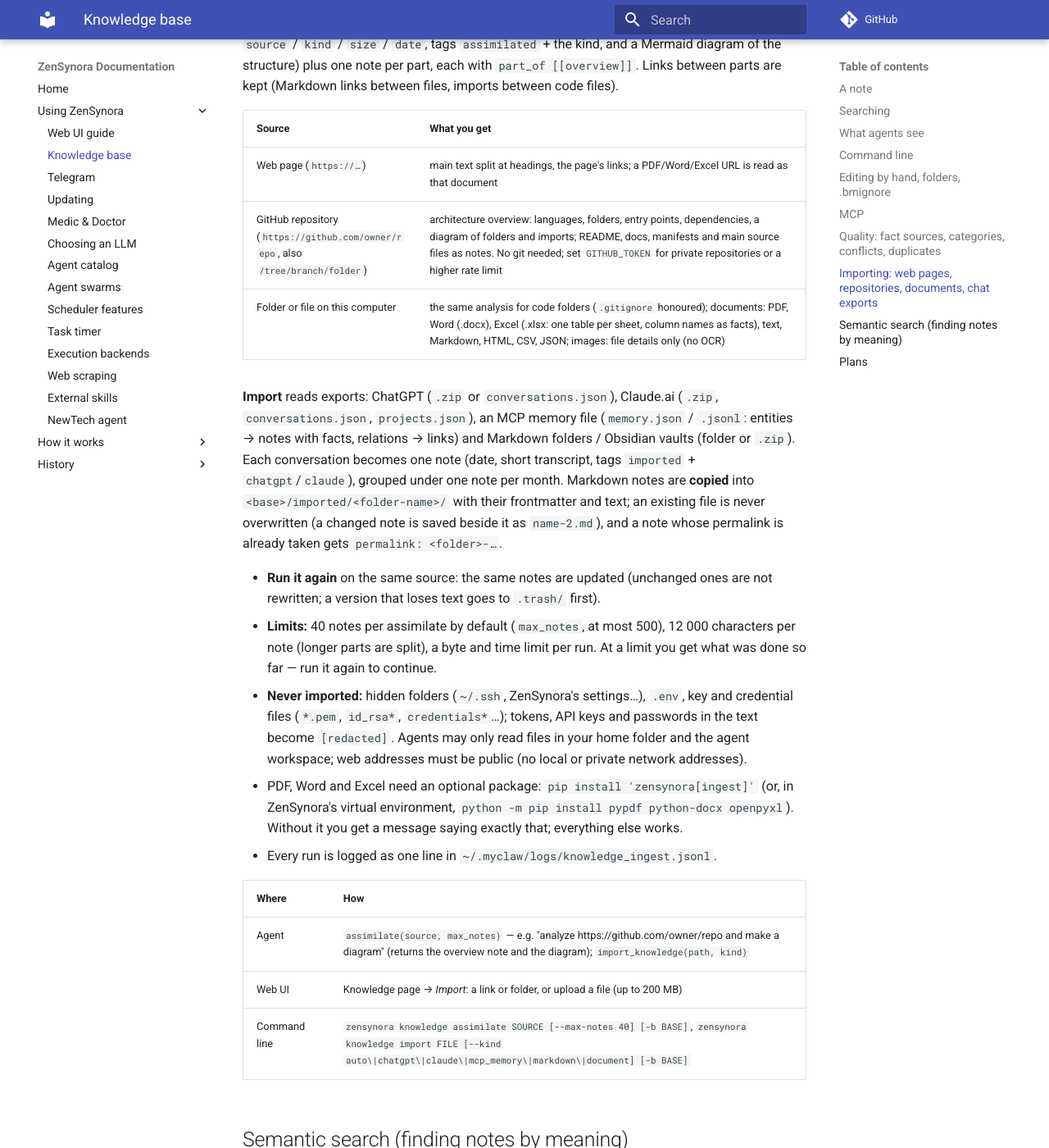
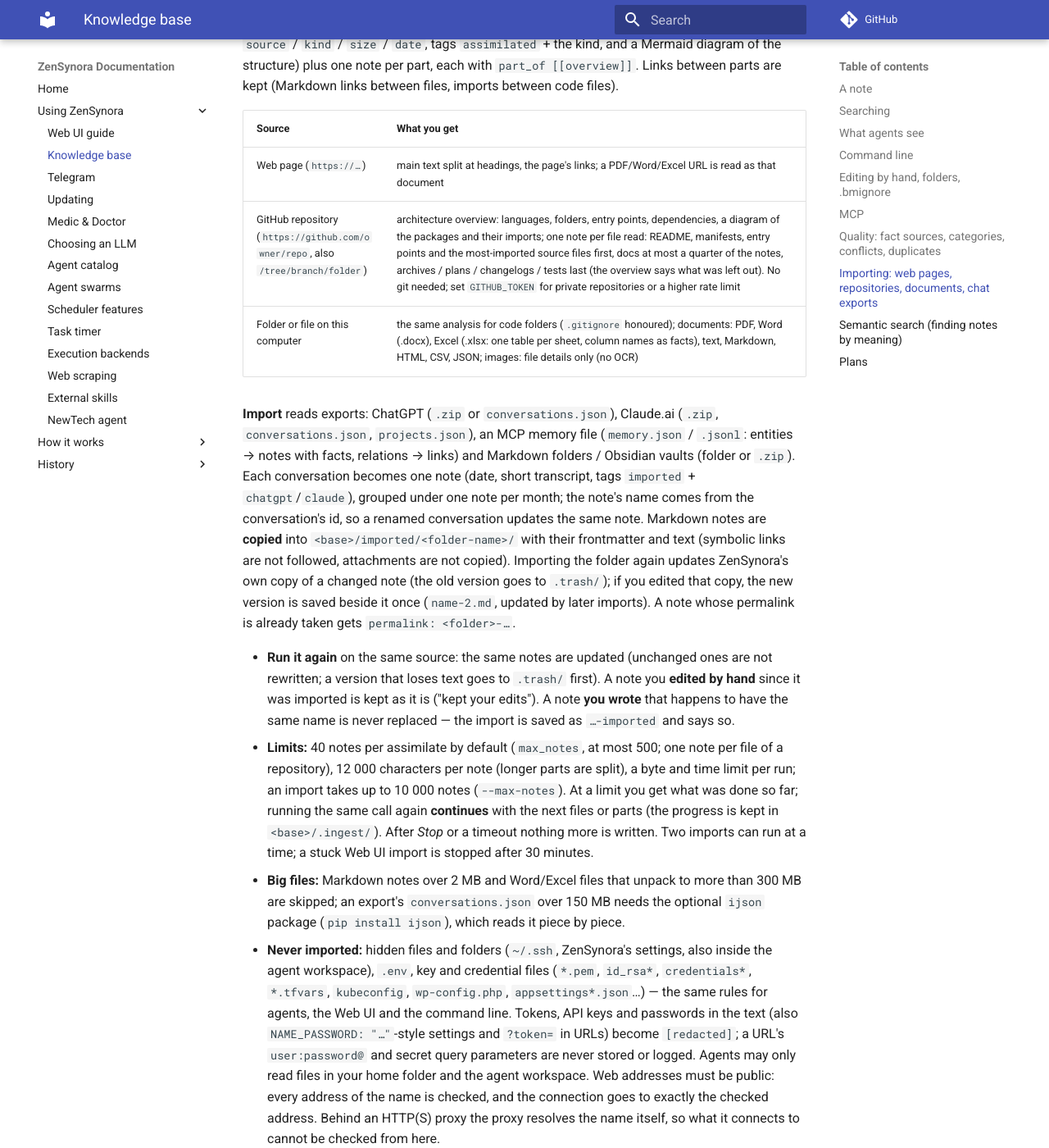
Before and after one commit to adrianx26/zensynora, an MkDocs documentation site: the page built from docs/knowledge_base_guide.md, in a window 1280 px wide and 1400 px high, scrolled down 5870 px. Shown: the whole window at 82% size. Built offline with MkDocs 1.6.1 and Material for MkDocs 9.7.7, drawn with Linux system fonts in a browser that asks for light colours; comment, search, counter and statistics services are not loaded.

Commit message:
KB phase 5: review fixes — SSRF pinning, symlinks, secret rules everywhere, URL credential stripping, deadlines/cancel, upload caps, never replace user notes or edits, no duplicate re-imports, code-first repo analysis, real continuation, memory caps; ijson in [ingest]
Co-Authored-By: Claude Opus 5.5 <noreply@anthropic.com>
Claude-Session: https://claude.ai/code/session_01RopmtbWsEBAAY7FQTLmNwW

```diff
--- a/docs/knowledge_base_guide.md
+++ b/docs/knowledge_base_guide.md
@@ -228,7 +228,7 @@ between files, imports between code files).
 | Source | What you get |
 |---|---|
 | Web page (`https://…`) | main text split at headings, the page's links; a PDF/Word/Excel URL is read as that document |
-| GitHub repository (`https://github.com/owner/repo`, also `/tree/branch/folder`) | architecture overview: languages, folders, entry points, dependencies, a diagram of folders and imports; README, docs, manifests and main source files as notes. No git needed; set `GITHUB_TOKEN` for private repositories or a higher rate limit |
+| GitHub repository (`https://github.com/owner/repo`, also `/tree/branch/folder`) | architecture overview: languages, folders, entry points, dependencies, a diagram of the packages and their imports; one note per file read: README, manifests, entry points and the most-imported source files first, docs at most a quarter of the notes, archives / plans / changelogs / tests last (the overview says what was left out). No git needed; set `GITHUB_TOKEN` for private repositories or a higher rate limit |
 | Folder or file on this computer | the same analysis for code folders (`.gitignore` honoured); documents: PDF, Word (.docx), Excel (.xlsx: one table per sheet, column names as facts), text, Markdown, HTML, CSV, JSON; images: file details only (no OCR) |
 
 **Import** reads exports: ChatGPT (`.zip` or `conversations.json`), Claude.ai
@@ -236,21 +236,44 @@ between files, imports between code files).
 (`memory.json` / `.jsonl`: entities → notes with facts, relations → links) and
 Markdown folders / Obsidian vaults (folder or `.zip`). Each conversation becomes
 one note (date, short transcript, tags `imported` + `chatgpt`/`claude`), grouped
-under one note per month. Markdown notes are **copied** into
-`<base>/imported/<folder-name>/` with their frontmatter and text; an existing
-file is never overwritten (a changed note is saved beside it as `name-2.md`),
-and a note whose permalink is already taken gets `permalink: <folder>-…`.
+under one note per month; the note's name comes from the conversation's id,
+so a renamed conversation updates the same note. Markdown notes are **copied**
+into `<base>/imported/<folder-name>/` with their frontmatter and text (symbolic
+links are not followed, attachments are not copied). Importing the folder
+again updates ZenSynora's own copy of a changed note (the old version goes to
+`.trash/`); if you edited that copy, the new version is saved beside it once
+(`name-2.md`, updated by later imports). A note whose permalink is already
+taken gets `permalink: <folder>-…`.
 
 * **Run it again** on the same source: the same notes are updated (unchanged
   ones are not rewritten; a version that loses text goes to `.trash/` first).
-* **Limits:** 40 notes per assimilate by default (`max_notes`, at most 500),
-  12 000 characters per note (longer parts are split), a byte and time limit
-  per run. At a limit you get what was done so far — run it again to continue.
-* **Never imported:** hidden folders (`~/.ssh`, ZenSynora's settings…), `.env`,
-  key and credential files (`*.pem`, `id_rsa*`, `credentials*`…); tokens,
-  API keys and passwords in the text become `[redacted]`. Agents may only read
-  files in your home folder and the agent workspace; web addresses must be
-  public (no local or private network addresses).
+  A note you **edited by hand** since it was imported is kept as it is ("kept
+  your edits"). A note **you wrote** that happens to have the same name is
+  never replaced — the import is saved as `…-imported` and says so.
+* **Limits:** 40 notes per assimilate by default (`max_notes`, at most 500;
+  one note per file of a repository), 12 000 characters per note (longer parts
+  are split), a byte and time limit per run; an import takes up to 10 000
+  notes (`--max-notes`). At a limit you get what was done so far; running the
+  same call again **continues** with the next files or parts (the progress is
+  kept in `<base>/.ingest/`). After *Stop* or a timeout nothing more is written.
+  Two imports can run at a time; a stuck Web UI import is stopped after
+  30 minutes.
+* **Big files:** Markdown notes over 2 MB and Word/Excel files that unpack to
+  more than 300 MB are skipped; an export's `conversations.json` over 150 MB
+  needs the optional `ijson` package (`pip install ijson`), which reads it
+  piece by piece.
+* **Never imported:** hidden files and folders (`~/.ssh`, ZenSynora's
+  settings, also inside the agent workspace), `.env`, key and credential
+  files (`*.pem`, `id_rsa*`, `credentials*`, `*.tfvars`, `kubeconfig`,
+  `wp-config.php`, `appsettings*.json`…) — the same rules for agents, the Web
+  UI and the command line. Tokens, API keys and passwords in the text (also
+  `NAME_PASSWORD: "…"`-style settings and `?token=` in URLs) become
+  `[redacted]`; a URL's `user:password@` and secret query parameters are never
+  stored or logged. Agents may only read files in your home folder and the
+  agent workspace. Web addresses must be public: every address of the name is
+  checked, and the connection goes to exactly the checked address. Behind an
+  HTTP(S) proxy the proxy resolves the name itself, so what it connects to
+  cannot be checked from here.
 * PDF, Word and Excel need an optional package:
   `pip install 'zensynora[ingest]'` (or, in ZenSynora's virtual environment,
   `python -m pip install pypdf python-docx openpyxl`). Without it you get a
--- a/pyproject.toml
+++ b/pyproject.toml
@@ -85,7 +85,7 @@ security = ["cryptography>=42.0.0", "keyring>=25.0.0"]
 mfa = ["pyotp>=2.9.0", "qrcode>=7.4"]
 # KB phase 5 (2026-10-24) — read PDF, Word and Excel files into the knowledge base
 # (assimilate / import). pypdf: BSD-3-Clause; python-docx, openpyxl: MIT.
-ingest = ["pypdf>=4.0,<7.0", "python-docx>=1.1,<2.0", "openpyxl>=3.1,<4.0"]
+ingest = ["pypdf>=4.0,<7.0", "python-docx>=1.1,<2.0", "openpyxl>=3.1,<4.0", "ijson>=3.2,<4.0"]
 # KB phase 3 (2026-10-24) — semantic search of the knowledge base: local
 # embeddings (ONNX Runtime, CPU). fastembed: Apache-2.0; default model
 # BAAI/bge-small-en-v1.5 (MIT, 67 MB, downloaded on first use to ~/.myclaw/models).
```
Also changed, not shown: 4 other files.
